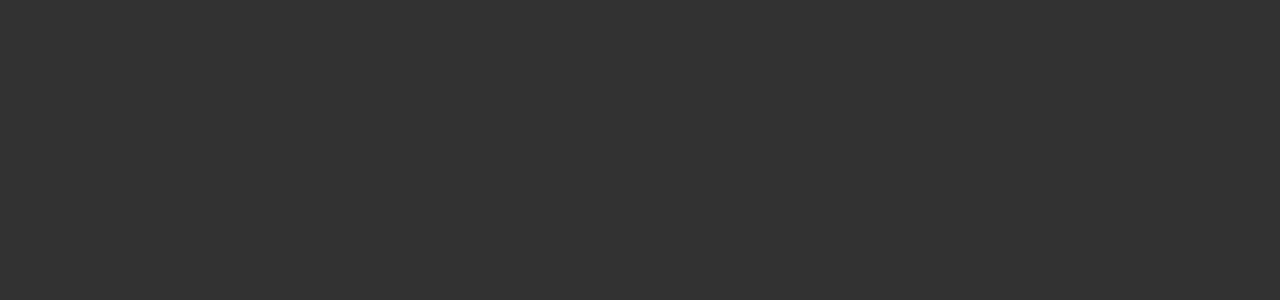
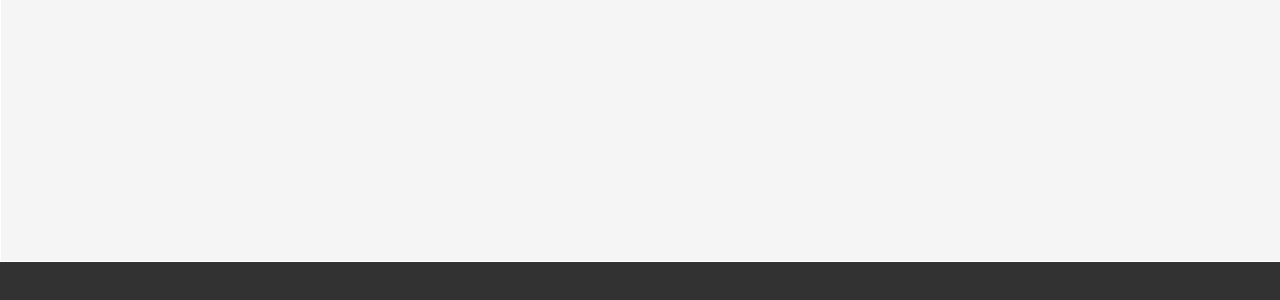
Before and after one commit to mattchupp/drafty, a React (Create React App) app: page / in a window 1280 px wide. Shown: the part 140-440 px from the top of the page. Built offline with nearby package versions, Linux system fonts and the light colour scheme.

Commit message:
added height/width to text area and styles

```diff
--- a/src/components/Editor.js
+++ b/src/components/Editor.js
@@ -1,15 +1,31 @@
 import React from 'react';
 import ReactDOM from 'react-dom';
 import {Editor, EditorState} from 'draft-js';
-import 'draft-js/dist/Draft.css';
 
 function TextEditor() {
   const [editorState, setEditorState] = React.useState(
-    () => EditorState.createEmpty(),
+    EditorState.createEmpty()
   );
 
-  return <Editor editorState={editorState} onChange={setEditorState} />;
+  const editor = React.useRef(null);
+
+  function focusEditor() {
+    editor.current.focus();
+  }
+
+  React.useEffect(() => {
+    focusEditor()
+  }, []);
+
+  return (
+    <div onClick={focusEditor}>
+      <Editor
+        ref={editor}
+        editorState={editorState}
+        onChange={editorState => setEditorState(editorState)}
+      />
+    </div>
+  );
 }
 
-// ReactDOM.render(<TextEditor />, document.getElementById('container'));
 export default TextEditor
--- a/src/index.css
+++ b/src/index.css
@@ -12,3 +12,11 @@ code {
   font-family: source-code-pro, Menlo, Monaco, Consolas, 'Courier New',
     monospace;
 }
+
+
+.DraftEditor-root {
+  border: 1px solid white;
+  height: 400px;
+  width: 100%;
+  background-color: whitesmoke;
+}
```
